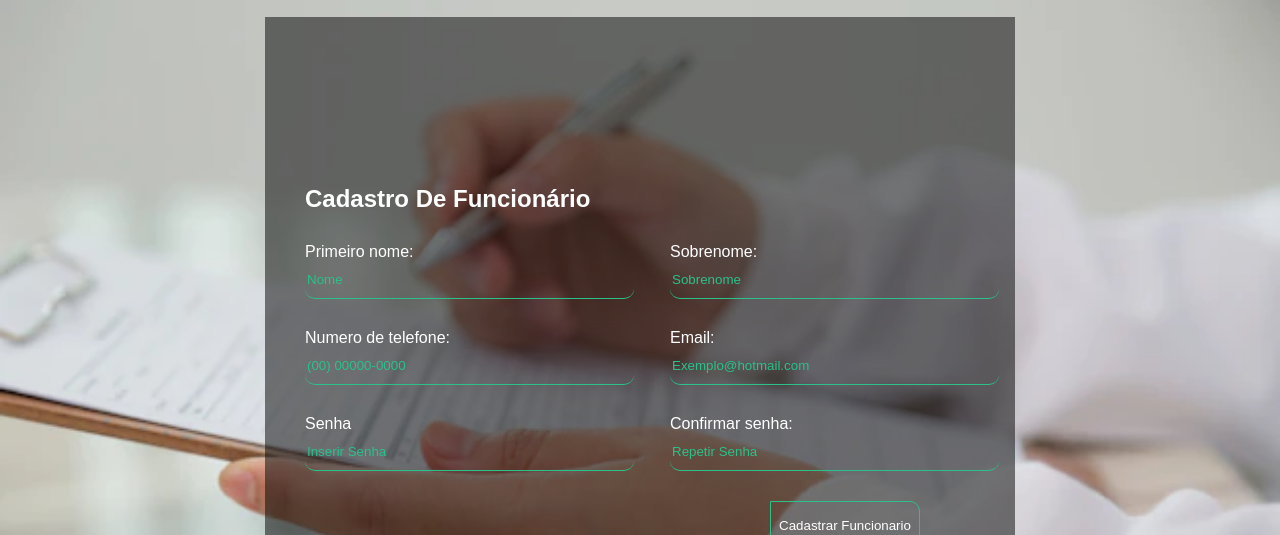
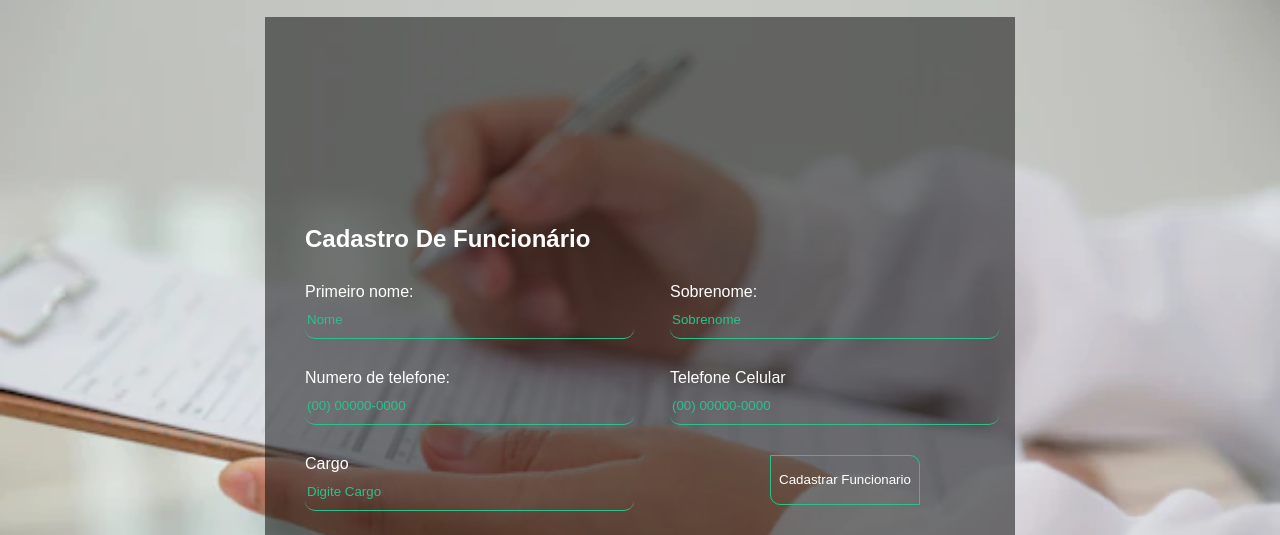
Before and after one commit to caiqueoak03/Sprint-2-Grupo-3, a plain HTML site: page pages/cadastro_funcionario.html in a window 1280 px wide. Shown: the part 91-626 px from the top of the page. Drawn offline with Linux system fonts and the light colour scheme.

Commit message:
cadastro de funcionario

```diff
--- a/pages/cadastro_funcionario.html
+++ b/pages/cadastro_funcionario.html
@@ -51,14 +51,14 @@
 							<h2>Cadastro De Funcionário</h2>
 							<li>Primeiro nome:<br><input placeholder="Nome" type="text"> </li>
 							<li>Numero de telefone: <br><input placeholder="(00) 00000-0000" type="text"></li>
-							<li>Senha <br><input placeholder="Inserir Senha" type="password"></li>
+							<li>Cargo <br><input placeholder="Digite Cargo" type="text"></li>
+
 
 						</ul>
 						<div class="li_card">
 							<ul class="input_color" >
 								<li>Sobrenome: <br><input placeholder="Sobrenome" type="text"></li>
-								<li>Email: <br><input placeholder="Exemplo@hotmail.com" type="text"></li>
-								<li>Confirmar senha: <br><input placeholder="Repetir Senha" type="password"></li>
+								<li>Telefone Celular <br><input placeholder="(00) 00000-0000" type="text"></li>
 								<li><button>Cadastrar Funcionario</button></li>
 							</ul>
 						</div>
```
